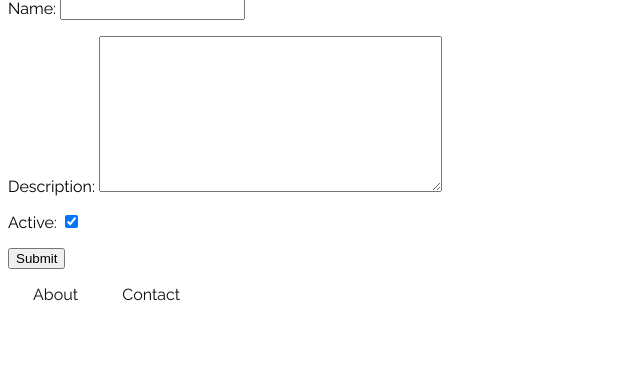
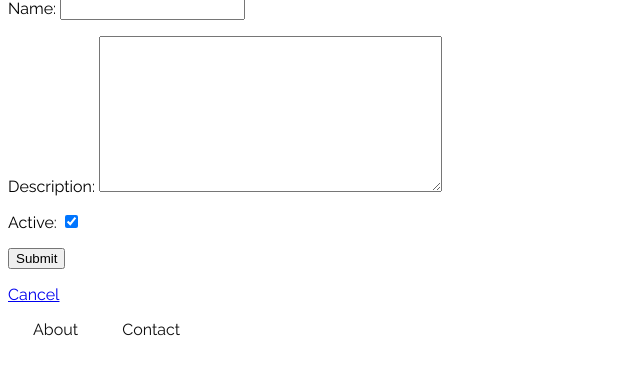
Before and after one commit to johnagower/minimize, a Django app: template inventory/templates/things/create_thing.html in a window 1280 px wide. Shown: the part 174-562 px from the top of the page, without its empty margins (0-640 px from the left). Run offline with Django 3.2, Linux system fonts and the light colour scheme; the template is opened without the code that fills it: values that come from a table or form of the project are taken from there, others are empty.

Commit message:
Add cancel link to create thing page

```diff
--- a/inventory/templates/things/create_thing.html
+++ b/inventory/templates/things/create_thing.html
@@ -9,4 +9,9 @@
 		{{ form.as_p }}
 		<input type="submit" value="Submit" />
 	</form>
+	<p>
+		<a href="{% url 'home' %}">
+			Cancel
+		</a>
+	</p>
 {% endblock content %}
```
Also changed, not shown: db.sqlite3.
